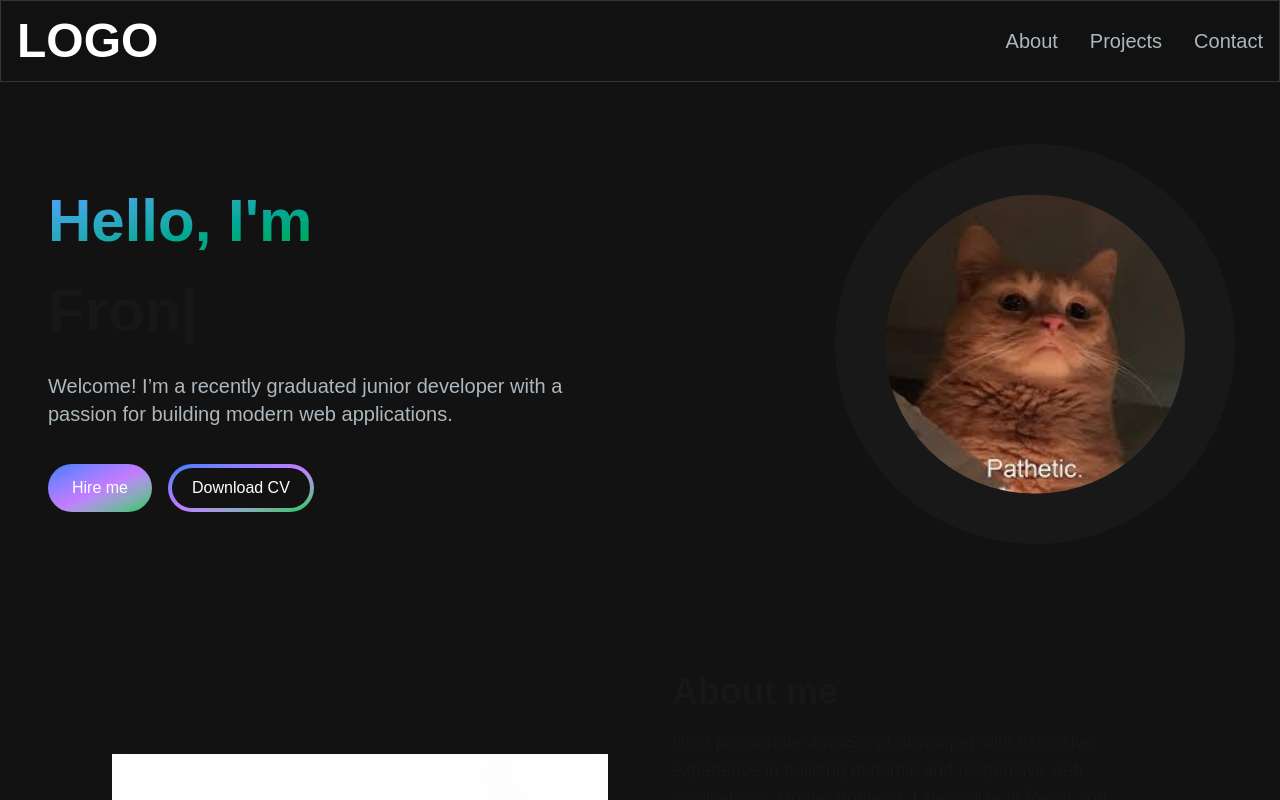
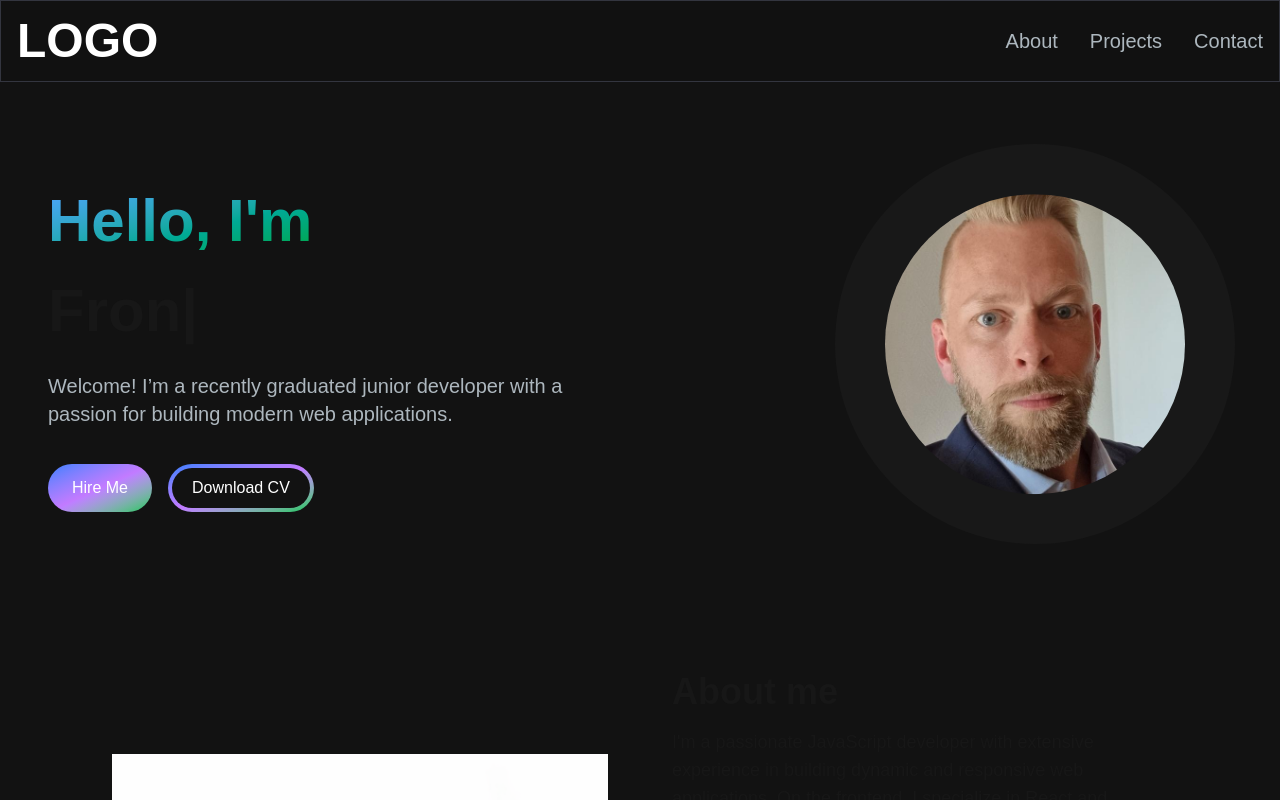
Before and after one commit to FirstChoice112/portfolio, a Next.js app: page / in a window 1280 px wide. Shown: the top 800 px of the page. Built offline with nearby package versions, Linux system fonts and the light colour scheme.

Commit message:
added linking from the navbar, animation for projects and downloadable resume

```diff
--- a/src/app/components/AboutSection.jsx
+++ b/src/app/components/AboutSection.jsx
@@ -51,7 +51,7 @@ const AboutSection = () => {
   };
 
   return (
-    <section>
+    <section id="about">
       <div className="md:grid md:grid-cols-2 gap-8 items-center py-8 px-4 xl:gap-16 sm:py-16 xl:px-16">
         <Image
           alt="computer"
@@ -93,7 +93,7 @@ const AboutSection = () => {
               Certifications
             </TabButton>
           </div>
-          <div className="mt-8">
+          <div className="mt-8 min-h-[150px]">
             {TAB_DATA.find((t) => t.id === tab).content}
           </div>
         </div>
--- a/src/app/components/EmailSection.jsx
+++ b/src/app/components/EmailSection.jsx
@@ -35,8 +35,11 @@ const EmailSection = () => {
   };
 
   return (
-    <section className="grid md:grid-cols-2 my-12 md:my-12 py-24 gap-4 relative">
-      <div className="bg-[radial-gradient(ellipse_at_center,_#3B82F6,_transparent)] rounded-full h-80 w-80 z-0 blur-lg absolute top-3/4  transform -translate-y-1/2"></div>
+    <section
+      id="contact"
+      className="grid md:grid-cols-2 my-12 md:my-12 py-24 gap-4 relative"
+    >
+      {/* <div className="bg-[radial-gradient(ellipse_at_center,_#3B82F6,_transparent)] rounded-full h-80 w-80 z-0 blur-lg absolute top-3/4  transform -translate-y-1/2"></div> */}
       <div className="z-10">
         <h5 className="text-xl font-bold my-2">Let's Connect</h5>
         <p className="text-[#ADB7BE] mb-4 max-w-w-md">
--- a/src/app/components/HeroSection.jsx
+++ b/src/app/components/HeroSection.jsx
@@ -44,14 +44,21 @@ const HeroSection = () => {
             </p>
           </div>
           <div>
-            <button className="px-6 py-3 w-full sm:w-fit rounded-full mr-4 bg-gradient-to-br from-blue-500 via-purple-400 to-green-500 hover:bg-slate-200 text-white">
-              Hire me
-            </button>
-            <button className="px-1 py-1 w-full sm:w-fit rounded-full bg-gradient-to-br  from-blue-500 via-purple-400 to-green-500 hover:bg-slate-800 text-white mt-3">
+            <a
+              href="#contact"
+              className="px-6 py-3 w-full sm:w-fit rounded-full mr-4 bg-gradient-to-br from-blue-500 via-purple-400 to-green-500 hover:bg-slate-200 text-white inline-block text-center"
+            >
+              Hire Me
+            </a>
+            <a
+              href="/resume/cv.txt"
+              download
+              className="px-1 py-1 w-full sm:w-fit rounded-full bg-gradient-to-br from-blue-500 via-purple-400 to-green-500 hover:bg-slate-800 text-white mt-3 inline-block"
+            >
               <span className="block bg-[#121212] hover:bg-slate-800 rounded-full px-5 py-2">
                 Download CV
               </span>
-            </button>
+            </a>
           </div>
         </motion.div>
         <motion.div
@@ -62,7 +69,7 @@ const HeroSection = () => {
         >
           <div className="rounded-full bg-[#181818] w-[250px] h-[250px] relative lg:w-[400px] lg:h-[400px]">
             <Image
-              src="/images/pathetic.jpg"
+              src="/images/me.png"
               alt="hero image"
               className="absolute transform -translate-x-1/2 -translate-y-1/2 rounded-full top-1/2 left-1/2"
               width={300}
--- a/src/app/components/NavLink.jsx
+++ b/src/app/components/NavLink.jsx
@@ -1,13 +1,13 @@
-import Link from "next/link";
+"use client";
 
 const NavLink = ({ href = "#", title }) => {
   return (
-    <Link
+    <a
       href={href}
       className="block py-2 pl-3 pr-4 text-[#ADB7BE] sm:text-xl rounded md:p-0 hover:text-white"
     >
       {title}
-    </Link>
+    </a>
   );
 };
 
--- a/src/app/components/Navbar.jsx
+++ b/src/app/components/Navbar.jsx
@@ -58,7 +58,7 @@ function Navbar() {
           <ul className="flex p-4 md:p-0 md:flex-row md:space-x-8 mt-0">
             {navLinks.map((link, index) => (
               <li key={index}>
-                <NavLink href={link.path} title={link.title} />
+                <NavLink href={link.href} title={link.title} />
               </li>
             ))}
           </ul>
--- a/src/app/components/ProjectSection.jsx
+++ b/src/app/components/ProjectSection.jsx
@@ -2,7 +2,7 @@
 import React, { useState, useRef } from "react";
 import ProjectCard from "./ProjectCard";
 import ProjectTag from "./ProjectTag";
-import { animate, motion, useInView } from "framer-motion";
+import { AnimatePresence, motion, useInView } from "framer-motion";
 
 const projectsData = [
   {
@@ -78,10 +78,11 @@ const ProjectSection = () => {
   const cardVariants = {
     initial: { y: 50, opacity: 0 },
     animate: { y: 0, opacity: 1 },
+    exit: { y: 50, opacity: 0 },
   };
 
   return (
-    <section>
+    <section id="projects">
       <h2 className="text-center text-4xl font-bold mt-4 mb-8 md:md12">
         My Projects
       </h2>
@@ -103,9 +104,10 @@ const ProjectSection = () => {
         />
       </div>
       <ul ref={ref} className="grid md:grid-cols-3 gap-8 md:gap-12">
+        <AnimatePresence>
           {filteredProjects.map((project, index) => (
             <motion.li
-            key={index}
+              key={project.id}
               variants={cardVariants}
               initial="initial"
               animate={isInView ? "animate" : "initial"}
@@ -121,6 +123,7 @@ const ProjectSection = () => {
               />
             </motion.li>
           ))}
+        </AnimatePresence>
       </ul>
     </section>
   );
--- a/src/app/components/TabButton.jsx
+++ b/src/app/components/TabButton.jsx
@@ -22,5 +22,3 @@ const TabButton = ({ active, selectTab, children }) => {
 };
 
 export default TabButton;
-
-//bg-gradient-to-br from-blue-500 via-purple-400 to-green-500
--- a/src/app/page.js
+++ b/src/app/page.js
@@ -5,18 +5,12 @@ import ProjectSection from "./components/ProjectSection";
 import EmailSection from "./components/EmailSection";
 import Footer from "./components/Footer";
 
-//Change picture
 //Add logo to header and navbar
-//Add linking to about, project and contacts
-//Add linking for hire me to --> contact
-//Make dowload resume available
 //Complete skill-list, two sides
 //Add Links to my projekts, and readme file? Fix pictures and description
 //Get Domain and deploy project and activate email-send
-//modify gradient effect for mobile screen
 //Add link to github and linkedin
 //Add readme file
-//Animation for project selection?
 
 export default function Home() {
   return (
```
Also changed, not shown: public/images/me.png (added), public/images/pathetic.jpg (deleted), public/resume/cv.txt (added). Lines whose indentation alone changed are shown as unchanged.
